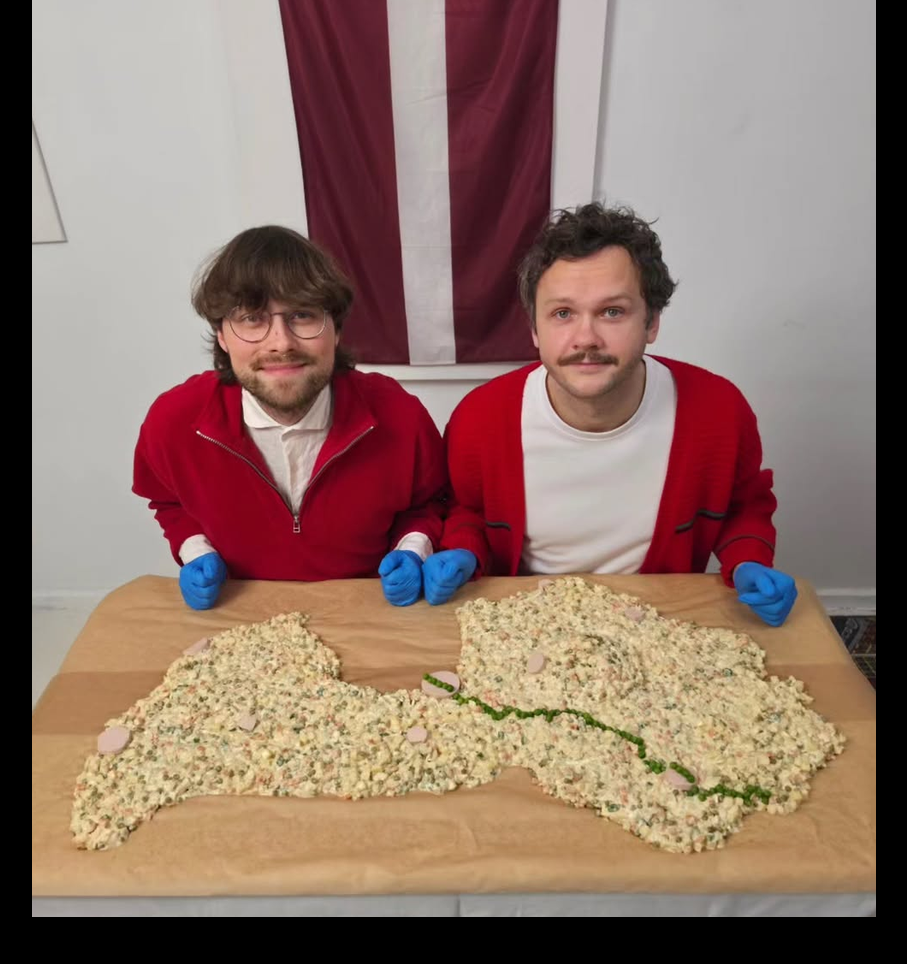
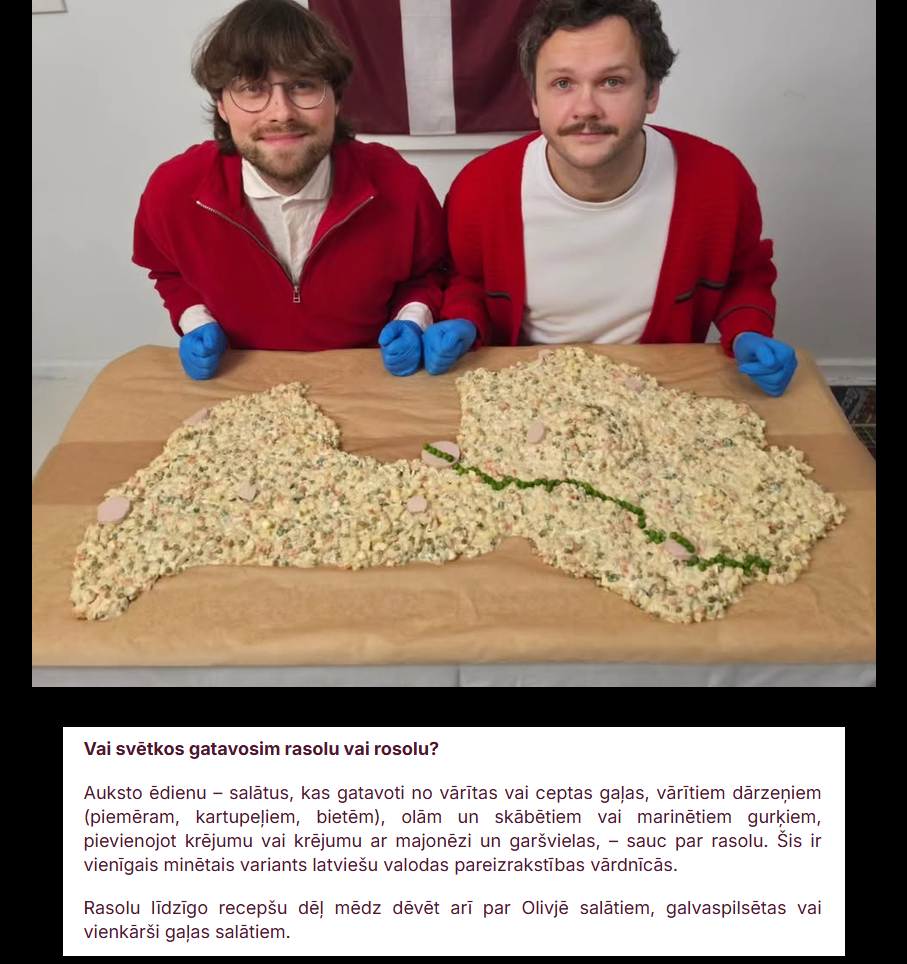
Before and after one commit to ArvisCe/RasolsLV, a plain HTML site: page index.html in a window 1280 px wide. Shown: the whole page, without its empty margins (186-1093 px from the left). Before the commit the page ends 925 px from the top, so only its background shows below. Drawn offline with Linux system fonts and the light colour scheme.

Commit message:
Rasols Skaidrojums

```diff
--- a/index.html
+++ b/index.html
@@ -4,9 +4,12 @@
 		color: white;
 	}
 </style>
-<div style="margin-top: calc(50vh - 470px);">
+<div style="margin-top: calc(50vh - 700px);">
 	<center>
 		<h1> Saules mūžu Latvijai! </h1>
 		<img src="deni.png">
 	</center>
 <div>
+<center>
+	<img style="margin-top: 40px;" src="rasols.png">
+</center>
```
Also changed, not shown: rasols.png (added).
